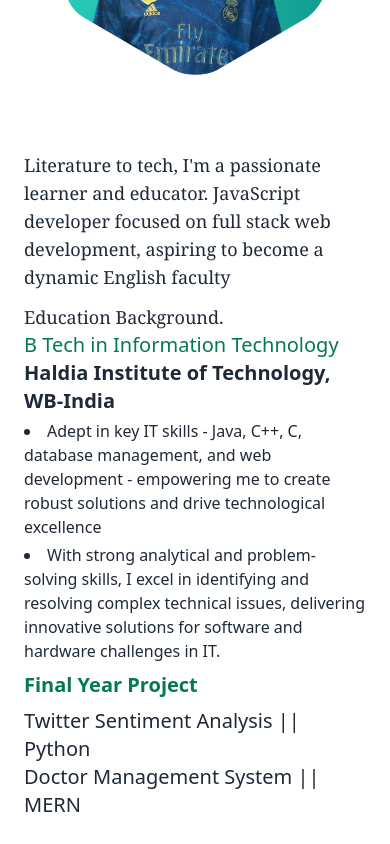
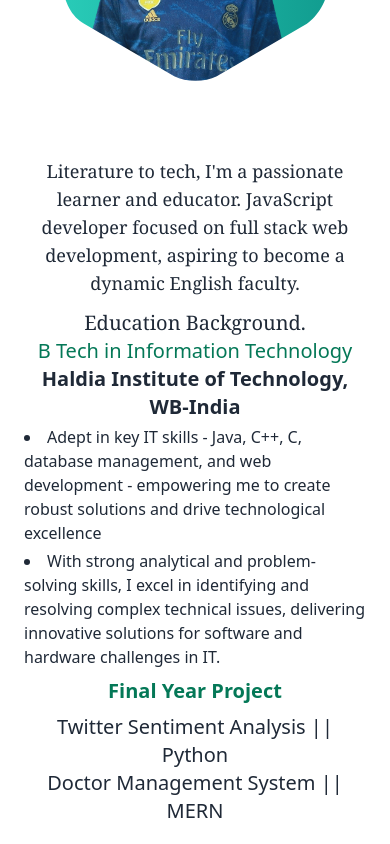
Before and after one commit to prasanjitsarker3/Portfolio, a React (Vite) app: page / in a window 390 px wide. Shown: the part 1300-2144 px from the top of the page. Built offline with nearby package versions, Linux system fonts and the light colour scheme.

Commit message:
Projects

```diff
--- a/public/projects.json
+++ b/public/projects.json
@@ -81,14 +81,18 @@
         "photo": [
             {
                 "id": "1",
-                "img": "https://i.ibb.co/s5xpPW6/Screenshot-2023-07-01-010609.png"
+                "img": "https://i.ibb.co/t2KS84N/Screenshot-2023-07-03-020948.png"
             },
             {
                 "id": "2",
-                "img": "https://i.ibb.co/qmCV0y0/Screenshot-2023-07-01-011008.png"
+                "img": "https://i.ibb.co/6bnn4fd/Screenshot-2023-07-03-021001.png"
+            },
+            {
+                "id": "3",
+                "img": "https://i.ibb.co/zb4d9bz/Screenshot-2023-07-03-021015.png"
             }
         ],
-        "live": "https://superlative-starship-92d73e.netlify.app",
+        "live": "https://grand-dolphin-d74e65.netlify.app",
         "client": "https://github.com/prasanjitsarker3/travel-client-site",
         "server": "https://github.com/prasanjitsarker3/travel-server-site",
         "title": "An intuitive and responsive ReactJS travel web application that empowers users to discover hidden gems, plan their trips efficiently, and connect with fellow travelers through interactive maps, curated recommendations, and a vibrant community platform.",
@@ -160,7 +164,7 @@
         "live": "https://cartandcarft.web.app",
         "client": "https://github.com/prasanjitsarker3/Art-Craft-Course-Management",
         "server": "https://github.com/prasanjitsarker3/Art-Craft-Course-Management-Server",
-        "title": "A comprehensive job searching web application built using ReactJS. It includes user, instructor, and admin dashboard panels. Users can enroll in courses and confirm payments, while instructors can add courses. Admins have control over the entire website. User data is stored in Firebase and MongoDB, ensuring data security through JWT (JSON Web Tokens) and AxiosSecure. ",
+        "title": "A comprehensive online course searching web application built using ReactJS. It includes user, instructor, and admin dashboard panels. Users can enroll in courses and confirm payments, while instructors can add courses. Admins have control over the entire website. User data is stored in Firebase and MongoDB, ensuring data security through JWT (JSON Web Tokens) and AxiosSecure. ",
         "category": "mern"
     },
     {
@@ -228,7 +232,8 @@
             }
         ],
         "live": "https://chilekota-client.web.app",
-        "client": "https://github.com/prasanjitsarker3/cafe",
+        "client": "https://github.com/programming-hero-web-course-4/b7a10-chef-recipe-hunter-client-side-prasanjitsarker3",
+        "server": "https://github.com/programming-hero-web-course-4/b7a10-chef-recipe-hunter-server-side-prasanjitsarker3",
         "title": "The Recipe Website provides easy access to a variety of recipes. Private routes have been implemented to ensure data security and protect sensitive information. Users have the option to log in and create an account. Additionally, users can log in using their existing GitHub and Google accounts, offering convenient authentication methods",
         "category": "mern"
     }
--- a/src/components/Page/About.jsx
+++ b/src/components/Page/About.jsx
@@ -17,19 +17,19 @@ const About = () => {
                     <img className="lg:w-full mask mask-hexagon bg-gradient-to-r from-teal-400  to-teal-600" src={img} />
                 </div>
                 <div data-aos="fade-left" className='pt-5 mx-auto'>
-                    <p className=' p-3 font-serif text-lg'>
-                        Literature to tech, I'm a passionate learner and educator. JavaScript developer focused on full stack web development, aspiring to become a dynamic English faculty
+                    <p className=' p-3 font-serif text-lg  md:text-left text-center'>
+                        Literature to tech, I'm a passionate learner and educator. JavaScript developer focused on full stack web development, aspiring to become a dynamic English faculty.
                     </p>
 
-                    <div className='px-3'>
-                        <h1 className=' text-lg font-serif'>Education Background.</h1>
-                        <h1 className='text-emerald-700 text-xl'>B Tech in Information Technology</h1>
-                        <p className='text-xl font-bold'>Haldia Institute of Technology, WB-India</p>
+                    <div className='px-3 '>
+                        <h1 className=' text-xl font-serif md:text-left text-center'>Education Background.</h1>
+                        <h1 className='text-emerald-700 text-xl  md:text-left text-center'>B Tech in Information Technology</h1>
+                        <p className='text-xl font-bold  md:text-left text-center'>Haldia Institute of Technology, WB-India</p>
                         {/* <li>I am a self taught developer and programmer .I solves programming problems based on data structures on many platforms.</li> */}
                         <li className='py-1'>Adept in key IT skills - Java, C++, C, database management, and web development - empowering me to create robust solutions and drive technological excellence</li>
                         <li>With strong analytical and problem-solving skills, I excel in identifying and resolving complex technical issues, delivering innovative solutions for software and hardware challenges in IT.</li>
                     </div>
-                    <div className='px-3'>
+                    <div className='px-3  md:text-left text-center'>
                         <h3 className='text-xl py-2 text-emerald-700 font-bold'>Final Year Project</h3>
 
                         <div className=''>
--- a/src/components/Page/ExtraInformation.jsx
+++ b/src/components/Page/ExtraInformation.jsx
@@ -15,7 +15,7 @@ const ExtraInformation = () => {
                         <li>C,C++,DSA,Problem Solving || Phitron</li>
                     </div>
                 </div>
-                <div data-aos="zoom-in" className=" shadow-lg p-3">
+                <div data-aos="zoom-in" className="mx-auto shadow-lg p-3">
                     <h1 className='text-center text-xl font-serif py-3 text-teal-600'>Code & Development</h1>
                     <div>
                         <li>
--- a/src/components/Page/TabCart.jsx
+++ b/src/components/Page/TabCart.jsx
@@ -1,4 +1,5 @@
 import React from 'react';
+import { FaGithub } from 'react-icons/fa';
 
 const TabCart = ({ project }) => {
     const { name, photo, Github, client, server, title, live } = project;
@@ -24,9 +25,9 @@ const TabCart = ({ project }) => {
                         <a  className='p-2 text-white font-mono px-5 rounded bg-[#19D3AE] hover:bg-[#1f8672]' target="_blank" href={live}> Live</a>
                         {
                             Github ? <>
-                                <a className='p-2 text-white font-mono px-5 rounded bg-[#19D3AE] hover:bg-[#115e4e]' target="_blank" href={Github}> Github</a>
+                                <a className='p-2 text-white font-mono px-5 py-3 rounded bg-[#19D3AE] hover:bg-[#115e4e]' target="_blank" href={Github}><FaGithub className=''></FaGithub></a>
                             </>
-                                : <a className='p-2 text-white font-mono px-5 rounded bg-[#19D3AE] hover:bg-[#196959]' target="_blank" href={client}> Clint</a>
+                                : <a className='p-2  text-white font-mono px-5 rounded bg-[#19D3AE] hover:bg-[#196959]' target="_blank" href={client}> Clint</a>
                         }
                         {
                             server ? <>
```
Also changed, not shown: src/components/Header/Header.jsx (+10 -8 lines).
